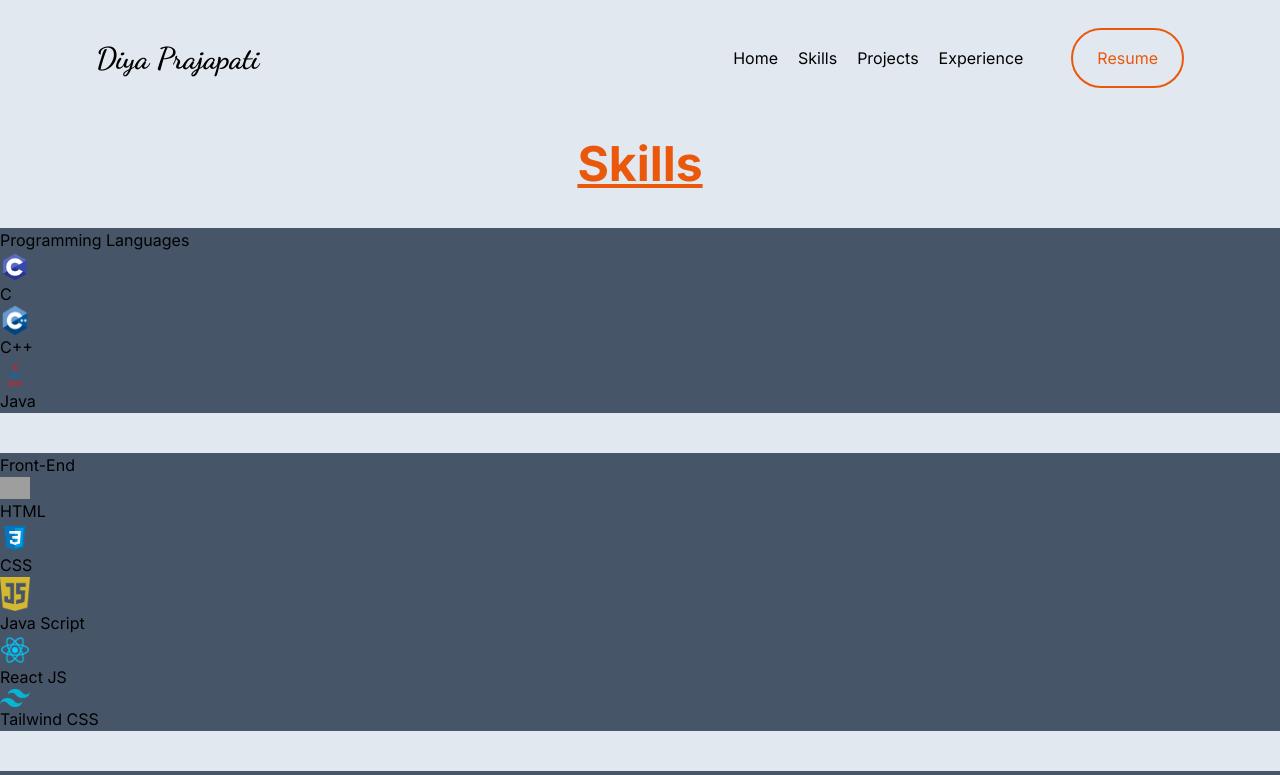
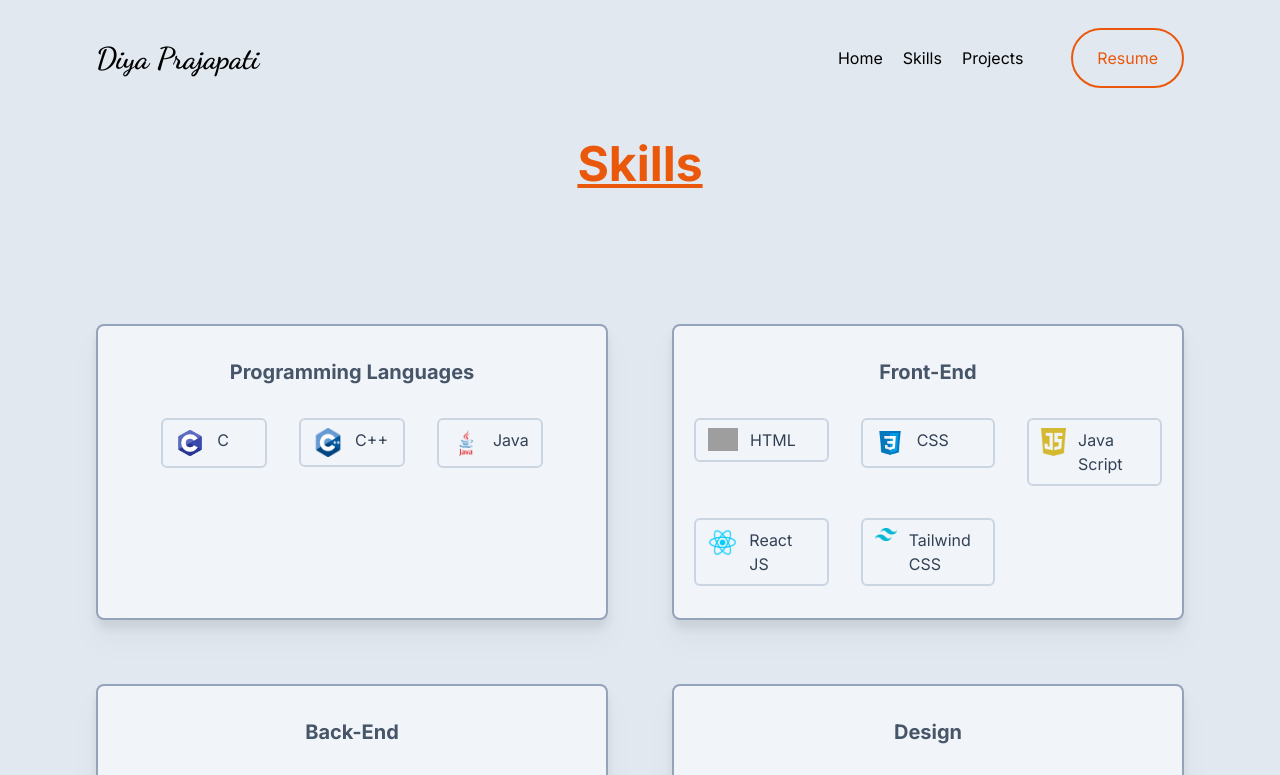
Before and after one commit to diyaprajapati/Portfolio, a React (Vite) app: page /skill in a window 1280 px wide. Shown: the top 775 px of the page. Built offline with nearby package versions, Linux system fonts and the light colour scheme; grey boxes are pictures that could not be loaded.

Commit message:
feat: modify skills with tailwind

```diff
--- a/src/Experiences.jsx
+++ /dev/null
@@ -1,15 +0,0 @@
-import React from 'react'
-import Layout from './Layout'
-import Head from './home/Head'
-import Experience from './experience/Experience'
-
-export default function Experiences() {
-  return (
-    <>
-        <Layout>
-            <Head/>
-            <Experience/>
-        </Layout>
-    </>
-  )
-}
--- a/src/experience/Experience.jsx
+++ /dev/null
@@ -1,16 +0,0 @@
-import React from 'react'
-
-export default function Experience() {
-  return (
-    <div className='flex flex-col'>
-        <h1 className=' flex text-5xl font-bold self-center text-orange-600 underline mb-12'>Experience</h1>
-
-
-        <div className='flex flex-col m-5 text-xl gap-5 font-medium'>
-            <h2>A student of B. Tech Information Technology in Dharmsinh Desai University, Nadiad, Gujarat</h2>
-            <h2>Expected Graduation: May 2026 </h2>
-        </div>
-
-    </div>
-  )
-}
--- a/src/home/Head.jsx
+++ b/src/home/Head.jsx
@@ -1,43 +1,3 @@
-// import React from 'react'
-// import { Link } from 'react-router-dom';
-
-// export default function header() {
-
-//   // for underline
-//   const url = window.location.pathname;
-//   console.log(url)
-
-
-//   return (
-//     <div>
-//       <div className='flex flex-row justify-between px-12 lg:px-24 md:px-16'>
-
-//         {/* name */}
-//         <div className='text-3xl font-extrabold self-center font-dancingScript'>
-//           <h1>Diya Prajapati</h1>
-//         </div>
-
-//         {/* other page links */}
-//         <div className='flex flex-row gap-20 text-end md:gap-12'>
-//           <div className='flex flex-row gap-5 self-center'>
-//             <Link to='/' className= {`nav-link ${url == '/' ? 'active-nav-link' : ''}`} >Home</Link>
-//             <Link to='/skill' className={`nav-link ${url == '/skill' ? 'active-nav-link' : ''}`} >Skills</Link>
-//             <Link to='/project' className={`nav-link ${url == '/project' ? 'active-nav-link' : ''}`} >Projects</Link>
-//             <Link to='/experience' className={`nav-link ${url == '/experience' ? 'active-nav-link' : ''}`} >Experience</Link>
-//           </div>
-
-//           {/* Resume */}
-//           <div className='border-[2px] border-orange-600 py-2 px-4 rounded-full text-orange-600 hover:bg-orange-600 hover:text-white hover:transition-all hover:ease-in-out duration-200'>
-//             <a href="https://drive.google.com/file/d/1j9VOimbCSQi_4SmMWsgcnChTIJETyxBD/view?usp=sharing">
-//               <button className='p-2'>Resume</button>
-//             </a>
-//           </div>
-//         </div>
-//       </div>
-//     </div>
-//   )
-// }
-
 import React, { useState } from 'react';
 import { Link } from 'react-router-dom';
 
@@ -115,9 +75,9 @@ export default function Header() {
             <Link to="/project" className={`nav-link`}>
               Projects
             </Link>
-            <Link to="/experiences" className={`nav-link`}>
+            {/* <Link to="/experiences" className={`nav-link`}>
               Experience
-            </Link>
+            </Link> */}
           </div>
           <div className="border-[2px] border-orange-600 py-2 px-4 rounded-full text-orange-600 hover:bg-orange-600 hover:text-white hover:transition-all hover:ease-in-out duration-200">
             <a href="https://drive.google.com/file/d/1j9VOimbCSQi_4SmMWsgcnChTIJETyxBD/view?usp=sharing">
@@ -146,9 +106,9 @@ export default function Header() {
           <Link to="/project" className={`nav-link`} onClick={closeMenu}>
             Projects
           </Link>
-          <Link to="/experiences" className={`nav-link`} onClick={closeMenu}>
+          {/* <Link to="/experiences" className={`nav-link`} onClick={closeMenu}>
             Experience
-          </Link>
+          </Link> */}
           <div className="border-[2px] border-orange-600 py-2 px-4 rounded-full text-orange-600 hover:bg-orange-600 hover:text-white hover:transition-all hover:ease-in-out duration-200">
             <a href="https://drive.google.com/file/d/1j9VOimbCSQi_4SmMWsgcnChTIJETyxBD/view?usp=sharing">
               <button className="p-2" onClick={closeMenu}>Resume</button>
--- a/src/skills/Langs.jsx
+++ b/src/skills/Langs.jsx
@@ -1,28 +1,31 @@
 import React from 'react';
+import { Tilt } from 'react-tilt'
 
 const Langs = ({ skills }) => {
   return (
-    <div className='flex flex-col gap-10'>
+    <div className='flex flex-col gap-10 p-12 md:grid md:grid-cols-2 md:p-24 md:gap-16'>
       {skills.map((skill, index) => (
-        <div key={index} className='flex flex-col bg-slate-600'>
+        <Tilt>
+          <div key={index} className='flex flex-col border-2 border-slate-400 drop-shadow-xl p-5 py-8 rounded-lg gap-8 bg-slate-100 h-full '>
 
           {/* title */}
-          <div>
+            <div className='text-center font-bold text-xl text-slate-600'>
               <h1>{skill.title}</h1>
             </div>
 
             {/* list of languages */}
-          <ul>
+            <div className='flex flex-row justify-center'>
+            <ul className='grid grid-cols-2 gap-5 md:grid-cols-3 md:gap-8'>
               {skill.lans.map((language, idx) => (
                 <li key={idx}>
-                <div>
+                  <div className='flex flex-row border-2 px-3 py-2 border-slate-300 justify-start rounded-md w-full gap-3'>
                     {/* image of lang */}
                     <div>
                       <img src={language.imge} width='30px' alt={language.txt} />
                     </div>
 
                     {/* name of lang */}
-                  <div>
+                    <div className='text-slate-700'>
                       <h2>{language.txt}</h2>
                     </div>
                   </div>
@@ -30,6 +33,8 @@ const Langs = ({ skills }) => {
               ))}
             </ul>
             </div>
+          </div>
+        </Tilt>
       ))}
     </div>
   );
```
Also changed, not shown: src/main.jsx (+5 -5 lines). Lines whose indentation alone changed are shown as unchanged.
